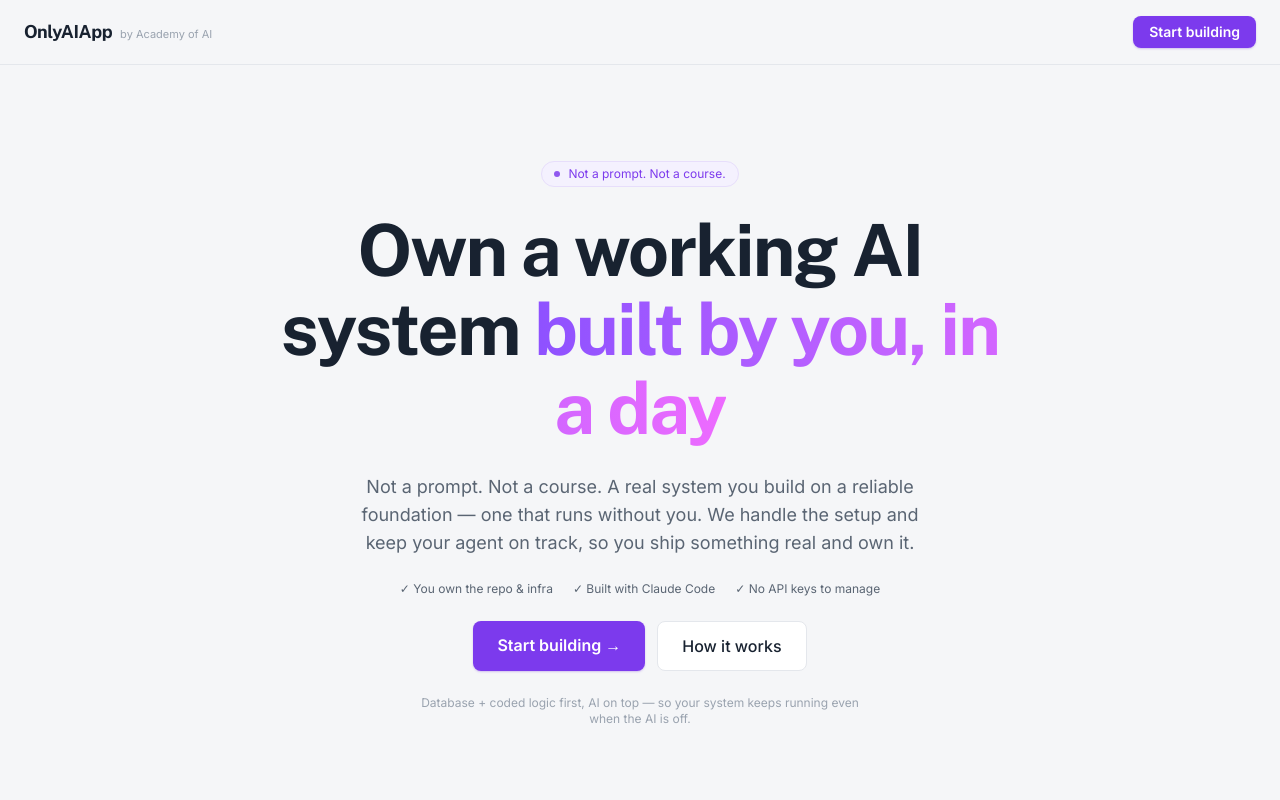
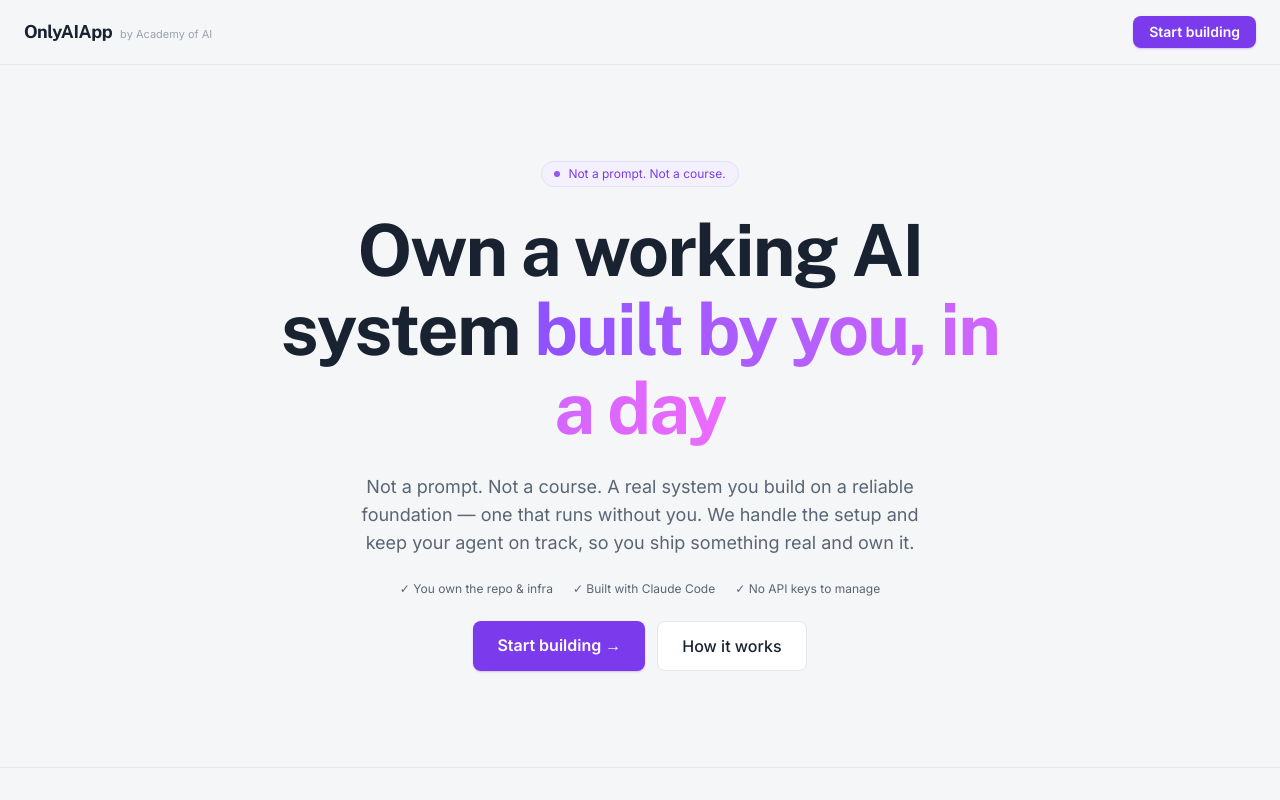
Before and after one commit to Academy-Of-AI/OnlyAIApp, a Next.js app: page / in a window 1280 px wide. Shown: the top 800 px of the page. Built offline with nearby package versions, Linux system fonts and the light colour scheme; no server answers.

Commit message:
copy(landing): remove DB-first methodology reveal from hero + soften how-it-works steps

```diff
--- a/app/page.tsx
+++ b/app/page.tsx
@@ -2,8 +2,8 @@ import Link from "next/link";
 
 const steps = [
   { n: "01", title: "We set up a real system", body: "A live, deployed project — database + hosting wired up for you. No blank page, no config, no setup." },
-  { n: "02", title: "Build it with your agent", body: "Describe what you want. Your AI agent builds it on a reliable, database-first foundation — and we keep it on track so it doesn't wander." },
-  { n: "03", title: "Own it — it runs without you", body: "A real system on your own infrastructure. The database-and-logic core keeps running even when the AI is off. Yours to keep." },
+  { n: "02", title: "Build it with your agent", body: "Describe what you want. Your AI agent builds it on a reliable foundation — and we keep it on track so it doesn't wander." },
+  { n: "03", title: "Own it — it runs without you", body: "A real system on your own infrastructure that keeps working reliably. Yours to keep." },
 ];
 
 export default function LandingPage() {
@@ -62,10 +62,6 @@ export default function LandingPage() {
             How it works
           </Link>
         </div>
-
-        <p className="text-xs text-outline max-w-md">
-          Database + coded logic first, AI on top — so your system keeps running even when the AI is off.
-        </p>
       </section>
 
       {/* Steps */}
```
